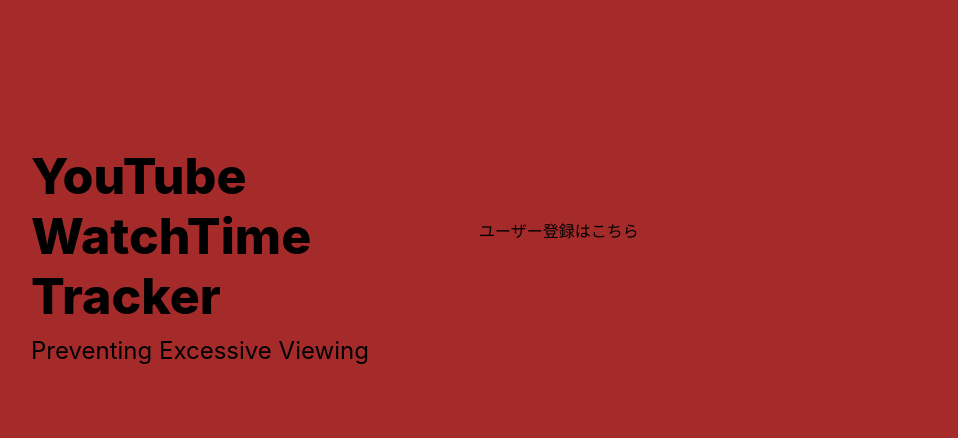
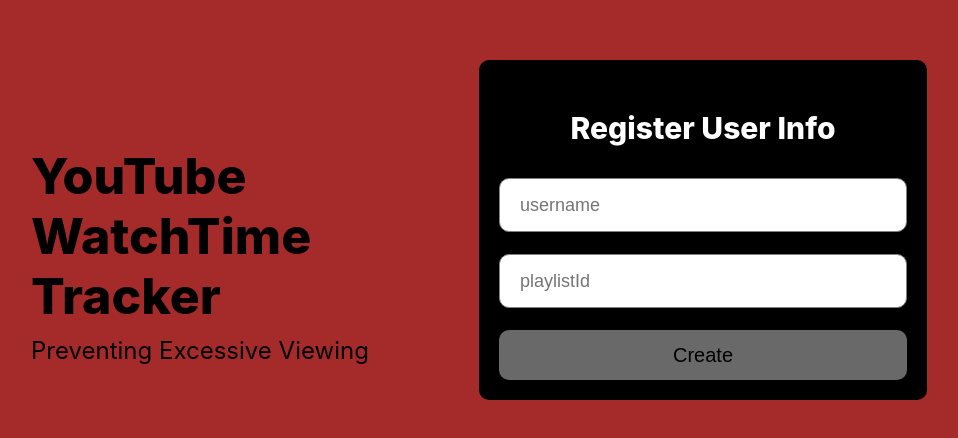
Before and after one commit to muizu555/team12-front, a React (Create React App) app: page / in a window 1280 px wide. Shown: the part 170-608 px from the top of the page, without its empty margins (161-1119 px from the left). Built offline with nearby package versions, Linux system fonts and the light colour scheme.

Commit message:
registerDesign fin

```diff
--- a/src/pages/register/Regiser.jsx
+++ b/src/pages/register/Regiser.jsx
@@ -11,7 +11,10 @@
             </div>
             <div className="registerRight">
                 <div className="registerBox">
-                    <p className="registerMsg">ユーザー登録はこちら</p>
+                    <p className="registerMsg">Register User Info</p>
+                    <input type="text" className="registerInput" placeholder="username"/>
+                    <input type="text" className="registerInput" placeholder="playlistId"/>
+                    <button className="registerButton">Create</button>
                 </div>
             </div>
         </div>
--- a/src/pages/register/Register.css
+++ b/src/pages/register/Register.css
@@ -33,3 +33,44 @@
 .registerDesc {
     font-size: 24px;
 }
+
+.registerBox {
+    height: 300px;
+    padding: 20px;
+    background-color: black;
+    border-radius: 10px;
+    display: flex;
+    flex-direction: column;
+    justify-content: space-between;
+}
+
+.registerInput {
+    height: 50px;
+    border-radius: 10px;
+    border: 1px solid gray;
+    font-size: 18px;
+    padding-left: 20px;
+}
+
+.registerInput:focus {
+    outline: none;
+}
+
+.registerButton {
+    height: 50px;
+    border-radius: 10px;
+    border: none;
+    background-color: dimgray;
+    color: black;
+    font-size: 20px;
+    font-weight: 500;
+    cursor: pointer;
+}
+
+.registerMsg {
+    text-align: center;
+    font-size: 30px;
+    font-weight: 800;
+    color:white;
+    margin-bottom: 10px;
+}
```
